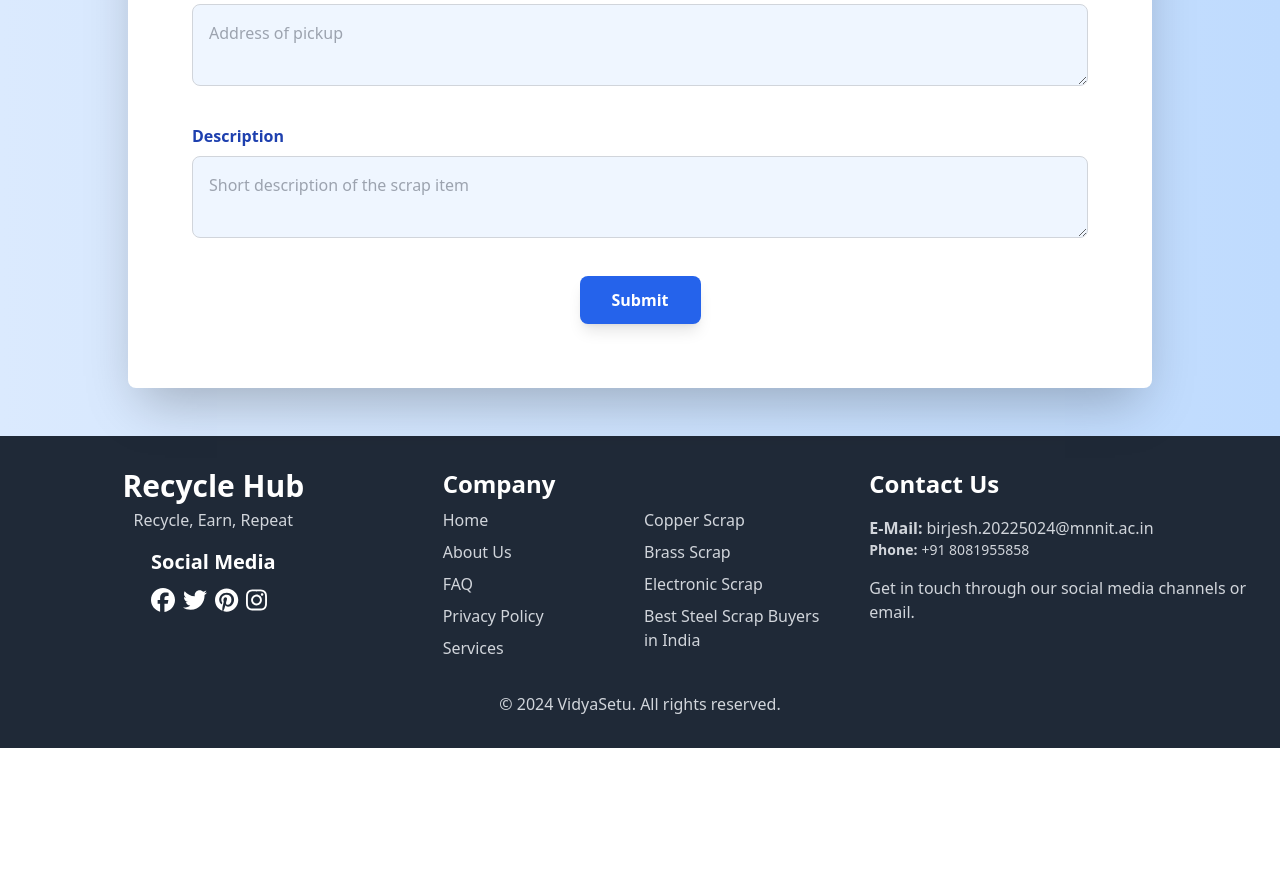
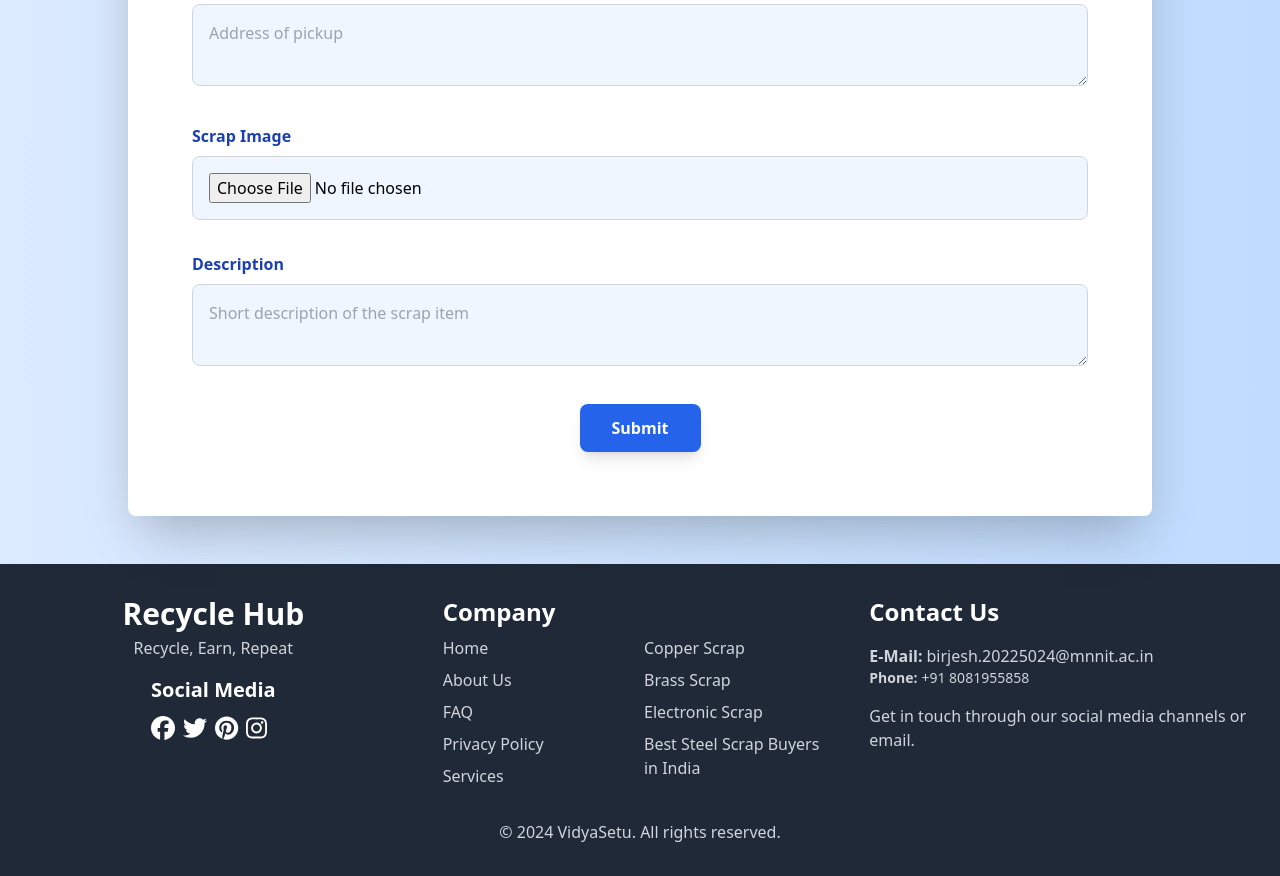
Before and after one commit to apmkush/RecycleHub, a React (Vite) app in the folder frontend/: page /Pickup in a window 1280 px wide. Shown: the part 880-1756 px from the top of the page. Before the commit the page ends 1628 px from the top, so only its background shows below. Built offline with nearby package versions, Linux system fonts and the light colour scheme.

Commit message:
added image input into pickup form

```diff
--- a/frontend/src/components/Pickup/Pickup.jsx
+++ b/frontend/src/components/Pickup/Pickup.jsx
@@ -10,6 +10,7 @@ const PickupForm = () => {
   const [weight, setWeight] = useState('');
   const [address, setAddress] = useState('');
   const [email, setEmail] = useState('');
+  const [image, setImage] = useState(null); // New state for image
 
   // Handle form submission
   const handleSubmit = (e) => {
@@ -23,7 +24,13 @@ const PickupForm = () => {
       weight,
       address,
       email,
+      image, // Include image in form data
     });
+  };
+
+  // Handle image selection
+  const handleImageChange = (e) => {
+    setImage(e.target.files[0]); // Set the selected image file
   };
 
   return (
@@ -122,6 +129,17 @@ const PickupForm = () => {
             ></textarea>
           </div>
 
+          {/* Scrap Image */}
+          <div className="mb-8">
+            <label className="block text-blue-800 font-semibold mb-2">Scrap Image</label>
+            <input
+              type="file"
+              accept="image/*"
+              onChange={handleImageChange}
+              className="w-full p-4 bg-blue-50 border border-gray-300 rounded-lg focus:outline-none focus:border-blue-500 focus:ring-2 focus:ring-blue-200"
+            />
+          </div>
+
           {/* Description */}
           <div className="mb-8">
             <label className="block text-blue-800 font-semibold mb-2">Description</label>
--- a/frontend/src/components/Pricing/Card.jsx
+++ b/frontend/src/components/Pricing/Card.jsx
@@ -1,7 +1,7 @@
 import React, { useState } from 'react';
 import imageTest from "./images/NonRecyclable/Aluminium.png";
 
-const ScrapCard = ({ image, price, scrapType, userRole, description }) => {
+const Card = ({ image, price, scrapType, userRole, description }) => {
   // State to handle price editing
   const [isEditing, setIsEditing] = useState(false);
   const [currentPrice, setCurrentPrice] = useState(price);
@@ -62,4 +62,4 @@ const ScrapCard = ({ image, price, scrapType, userRole, description }) => {
   );
 };
 
-export default ScrapCard;
+export default Card;
--- a/frontend/src/components/Pricing/Pricing.jsx
+++ b/frontend/src/components/Pricing/Pricing.jsx
@@ -1,7 +1,7 @@
 import React from 'react';
 import Card from './Card';
 
-const Pricing = () => {
+const Pricing = ({userRole}) => {
   return (
     <div className="p-8 bg-gray-100 min-h-screen">
 
```
